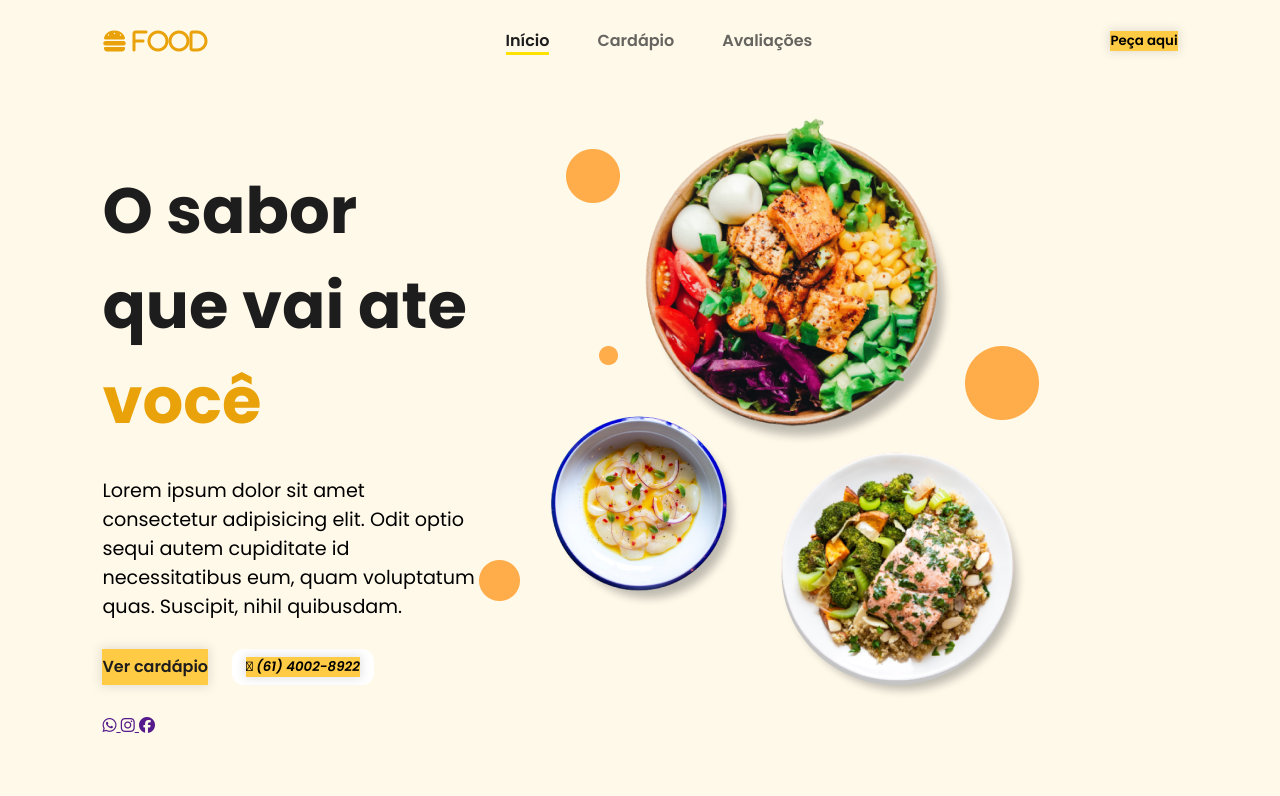
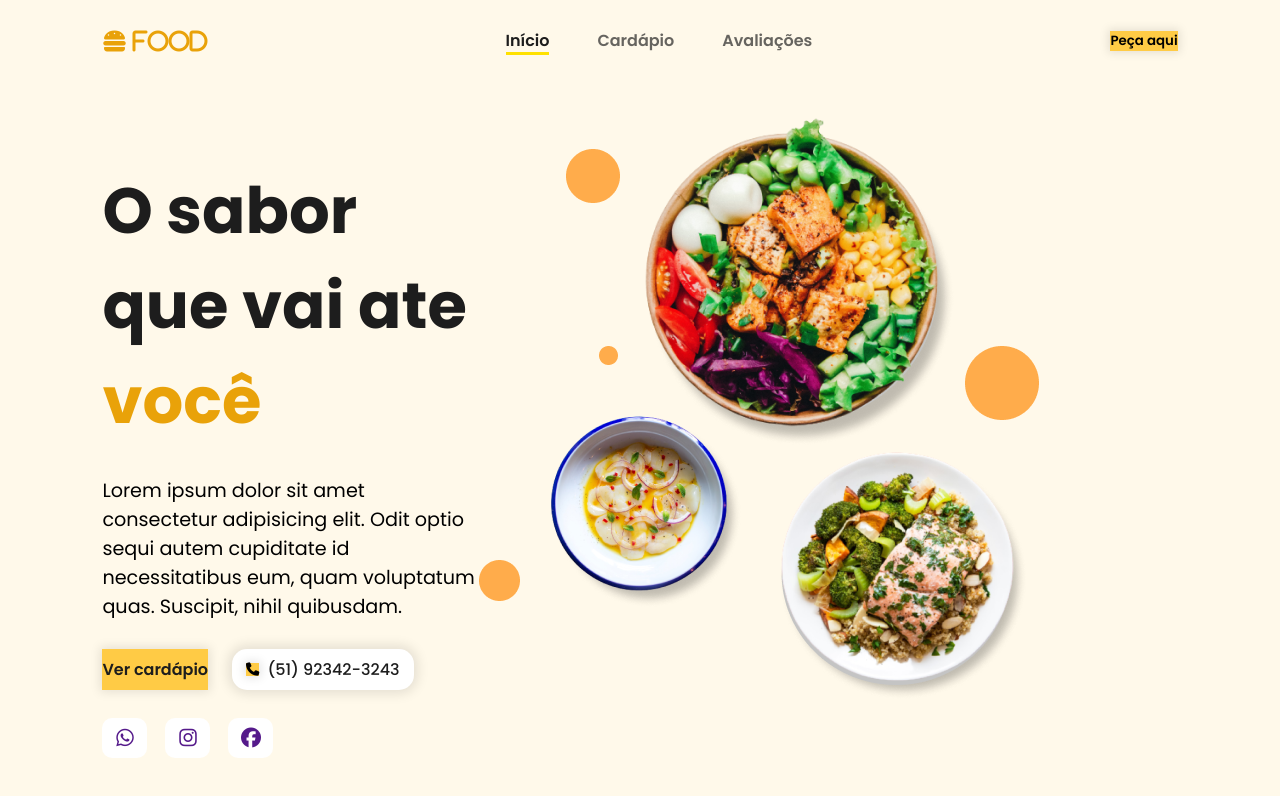
Before and after one commit to gabriel00lima/projeto-front-end, a plain HTML site: page index.html in a window 1280 px wide. Drawn offline with nearby package versions, Linux system fonts and the light colour scheme.

Commit message:
commit projeto final

```diff
--- a/index.html
+++ b/index.html
@@ -80,14 +80,12 @@
                         Ver cardápio
                     </a>
 
-                    <a href="tel:+5561841544444" id="phone_button">
+                    <a href="tel:+55555555555" id="phone_button">
                         <button class="btn-default">
-                            <i class="fa-phone">
-                                (61) 4002-8922
-                            </i>
+                            <i class="fa-solid fa-phone"></i>
                         </button>
+                        (51) 92342-3243
                     </a>
-
                 </div>
 
                 <div class="social-media-buttons">
--- a/style.css
+++ b/style.css
@@ -150,6 +150,23 @@ color: #1d1d1d;
     background-color: #ffffff;
     padding: 8px 14px;
     font-weight: 500;
-    box-shadow: 0px 0px 12px 4px rgba (0, 0, 0 , 0.1);
-    border-radius: 12px;
+    box-shadow: 0px 0px 12px 4px rgba(0, 0, 0,0.1);
+    border-radius: 15px;
 }
+
+.social-media-buttons{
+    display: flex;
+    gap: 18px;
+}
+
+.social-media-buttons a {
+    display: flex;
+    align-items: center;
+    justify-content: center;
+    width: 45px;
+    height: 40px;
+    background-color: #fff;
+    font-size: 1.25rem;
+    border-radius: 10px;
+    text-decoration: none;
+}
```
